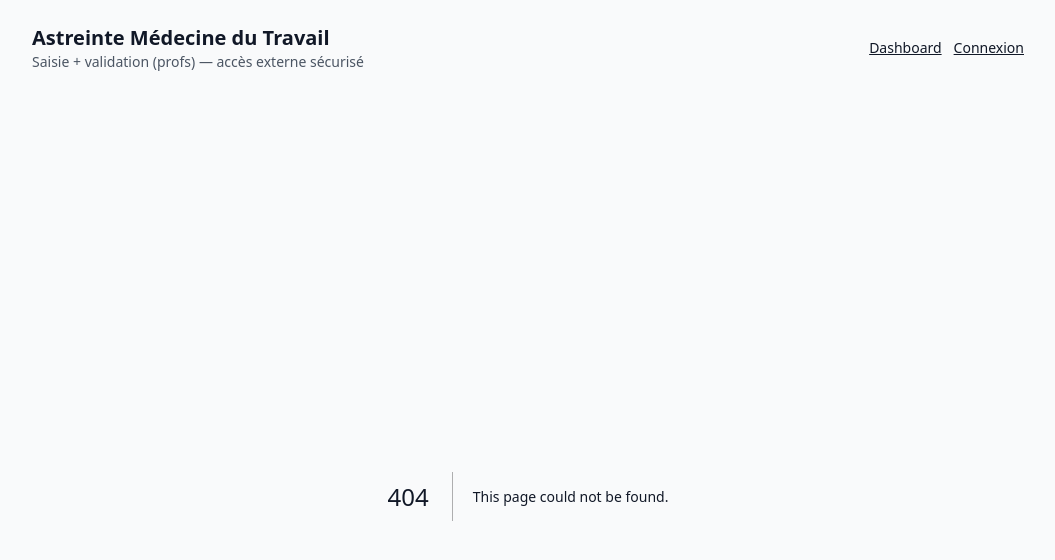
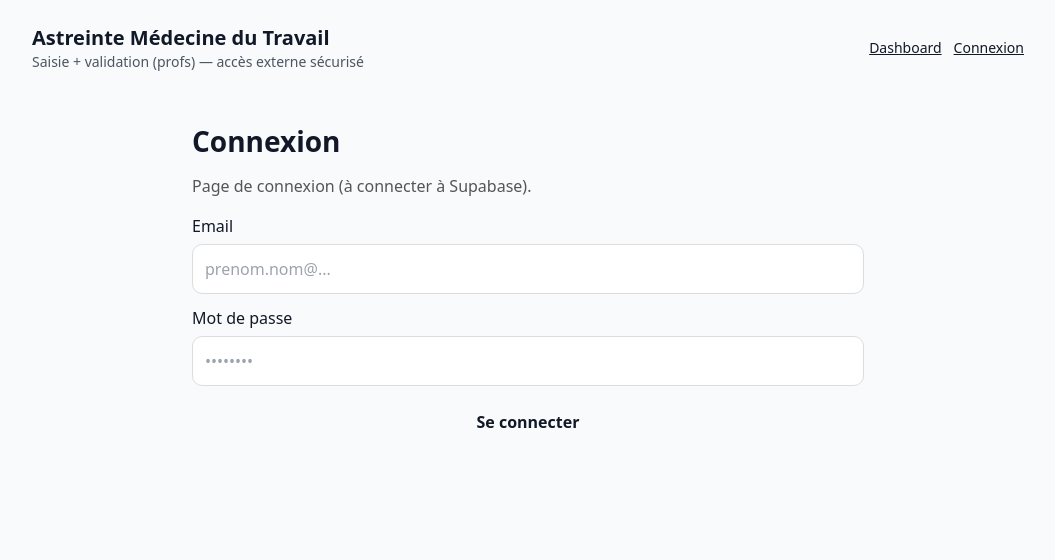
Before and after one commit to achrafmd/astreinte-medtrav, a Next.js app: page /login in a window 1280 px wide. Before the commit this address had no page. Shown: the top 560 px of the page, without its empty margins (112-1167 px from the left). Built offline with nearby package versions, Linux system fonts and the light colour scheme.

Commit message:
Create page.tsx

```diff
--- /dev/null
+++ b/src/app/login/page.tsx
@@ -0,0 +1,55 @@
+export default function LoginPage() {
+  return (
+    <main style={{ padding: 24, maxWidth: 720, margin: "0 auto" }}>
+      <h1 style={{ fontSize: 28, fontWeight: 700, marginBottom: 12 }}>
+        Connexion
+      </h1>
+      <p style={{ color: "#555", marginBottom: 16 }}>
+        Page de connexion (à connecter à Supabase).
+      </p>
+
+      <div style={{ display: "grid", gap: 12 }}>
+        <label style={{ display: "grid", gap: 6 }}>
+          <span>Email</span>
+          <input
+            type="email"
+            placeholder="prenom.nom@..."
+            style={{
+              padding: 12,
+              border: "1px solid #ddd",
+              borderRadius: 10,
+              fontSize: 16,
+            }}
+          />
+        </label>
+
+        <label style={{ display: "grid", gap: 6 }}>
+          <span>Mot de passe</span>
+          <input
+            type="password"
+            placeholder="••••••••"
+            style={{
+              padding: 12,
+              border: "1px solid #ddd",
+              borderRadius: 10,
+              fontSize: 16,
+            }}
+          />
+        </label>
+
+        <button
+          style={{
+            padding: 12,
+            borderRadius: 10,
+            fontSize: 16,
+            fontWeight: 700,
+            border: "none",
+            cursor: "pointer",
+          }}
+        >
+          Se connecter
+        </button>
+      </div>
+    </main>
+  );
+}
```
